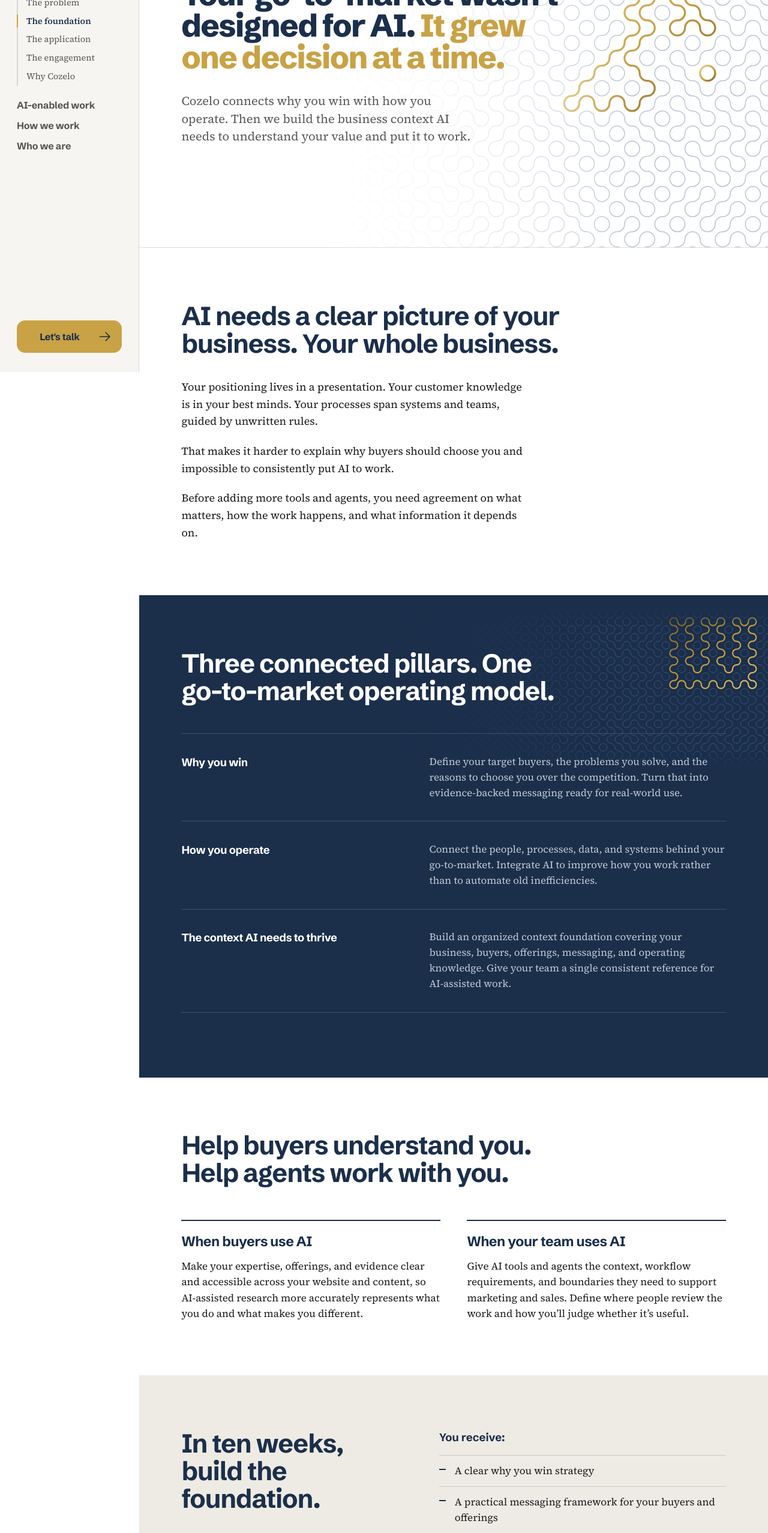
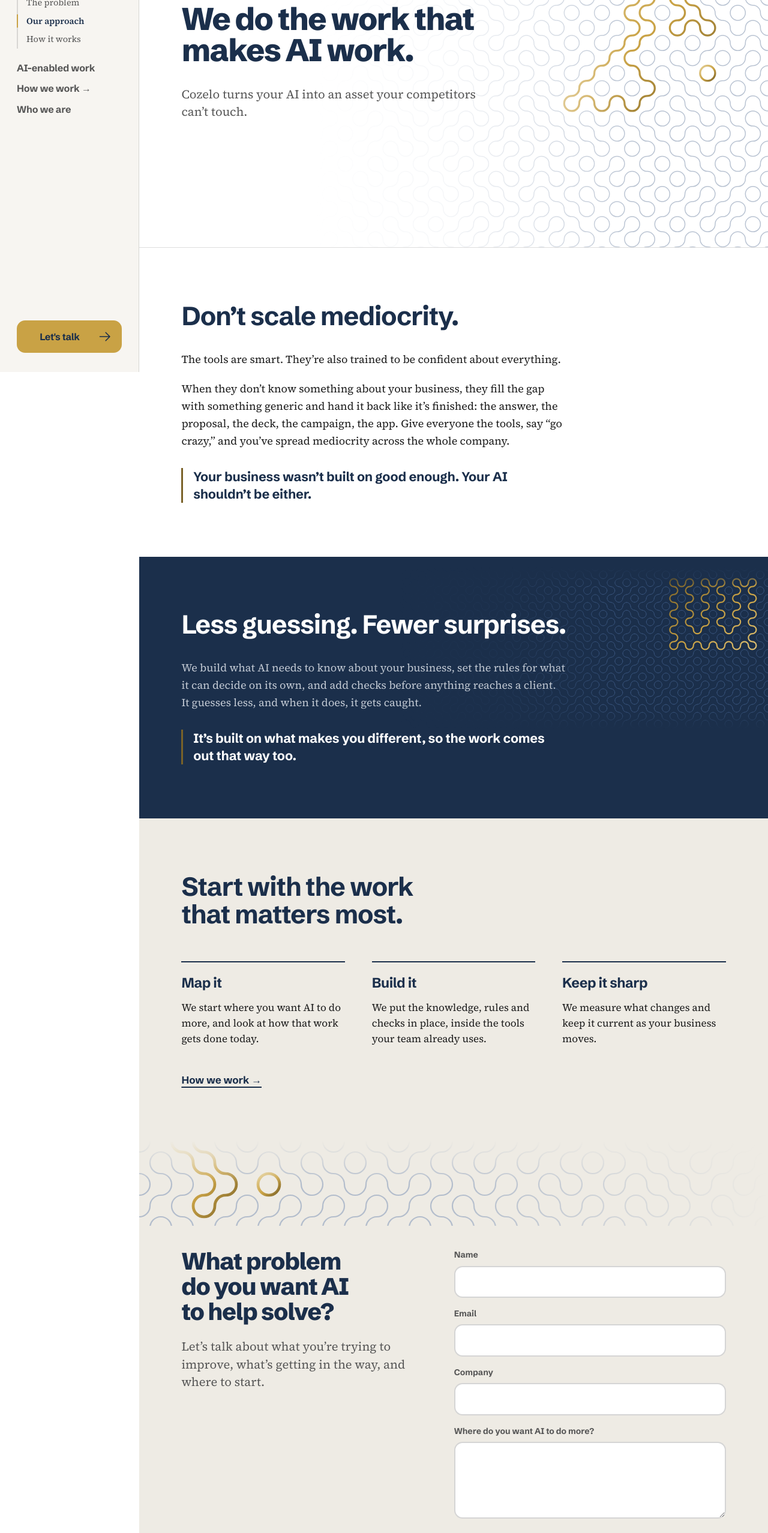
Before and after one commit to Cozelo/cozelo-site, a plain HTML site: page index.html in a window 1280 px wide. Shown: the part 180-2735 px from the top of the page at 60% size. Drawn offline with Linux system fonts and the light colour scheme.

Commit message:
Home: new copy (hero, problem, approach, three steps)
Co-Authored-By: Claude Opus 5.5 <noreply@anthropic.com>

```diff
--- a/index.html
+++ b/index.html
@@ -16,20 +16,20 @@
 <link rel="canonical" href="https://cozelo.co/">
 <meta property="og:type" content="website">
 <meta property="og:site_name" content="Cozelo">
-<meta property="og:title" content="Cozelo | Your go-to-market, built for AI">
-<meta property="og:description" content="Cozelo connects why you win with how you operate. Then we build the business context AI needs to understand your value and put it to work.">
+<meta property="og:title" content="Cozelo | We do the work that makes AI work">
+<meta property="og:description" content="Cozelo turns your AI into an asset your competitors can&rsquo;t touch: built on what makes your business different, with rules for what it decides and checks before anything reaches a client.">
 <meta property="og:url" content="https://cozelo.co/">
 <meta property="og:image" content="https://cozelo.co/assets/og-card-v4.png">
 <meta property="og:image:width" content="1200">
 <meta property="og:image:height" content="630">
 <meta name="twitter:card" content="summary_large_image">
-<meta name="twitter:title" content="Cozelo | Your go-to-market, built for AI">
-<meta name="twitter:description" content="Cozelo connects why you win with how you operate. Then we build the business context AI needs to understand your value and put it to work.">
+<meta name="twitter:title" content="Cozelo | We do the work that makes AI work">
+<meta name="twitter:description" content="Cozelo turns your AI into an asset your competitors can&rsquo;t touch: built on what makes your business different, with rules for what it decides and checks before anything reaches a client.">
 <meta name="twitter:image" content="https://cozelo.co/assets/og-card-v4.png">
 <meta name="theme-color" content="#ffffff">
 <link rel="apple-touch-icon" href="/assets/logo-badge-128.png">
-<title>Cozelo | Your go-to-market, built for AI</title>
-<meta name="description" content="Cozelo connects why you win with how you operate. Then we build the business context AI needs to understand your value and put it to work.">
+<title>Cozelo | We do the work that makes AI work</title>
+<meta name="description" content="Cozelo turns your AI into an asset your competitors can&rsquo;t touch: built on what makes your business different, with rules for what it decides and checks before anything reaches a client.">
 <link rel="preconnect" href="https://fonts.googleapis.com">
 <link rel="preconnect" href="https://fonts.gstatic.com" crossorigin>
 <link href="https://fonts.googleapis.com/css2?family=Schibsted+Grotesk:wght@400;700;800&family=Source+Serif+4:ital,opsz,wght@0,8..60,400;0,8..60,600;1,8..60,400&display=swap" rel="stylesheet">
@@ -42,7 +42,7 @@
 .home-hero h1{max-width:20ch}
 .home-hero .lede{margin-top:2rem; max-width:40rem}
 /* Hero: Junctions field beside the headline. The gold shape is irregular, grown corner by corner along a
-   line rising from lower left to upper right, with two gold circles set apart from it: a go-to-market
+   line rising from lower left to upper right, with two gold circles set apart from it: work
    that grew one decision at a time. */
 .home-hero{position:relative; overflow:hidden}
 .home-hero .inner{position:relative; z-index:1}
@@ -56,7 +56,7 @@
     mask-image:linear-gradient(90deg, transparent 0, rgba(0,0,0,.14) 28%, rgba(0,0,0,.45) 48%, #000 70%)}
 }
 @media(max-width:900px){
-  /* small enough that "Your go-to-market" fits on one line on phones, so "Your" never sits alone */
+  /* smaller on phones so the headline sits in three short lines */
   .home-hero h1{font-size:clamp(2.1rem,9vw,2.5rem)}
   /* The field straddles the line between the hero and the next section, half in each one's padding. */
   .home-hero{overflow:visible; padding-bottom:4.25rem}
@@ -83,40 +83,20 @@
     mask-composite:intersect}
 }
 
-#engagement .lay-split .leave{margin-top:0}
-
-/* Why Cozelo: the two of us, beside the copy that names us. */
-.people{display:grid; grid-template-columns:1fr 1fr; gap:1.25rem; max-width:24rem; justify-self:end; width:100%}
-.people figure{margin:0}
-.people img{aspect-ratio:4/5; width:100%; height:auto; display:block; object-fit:cover; border-radius:10px; background:var(--bone)}
-.people figcaption{display:flex; flex-direction:column; gap:.15rem; margin-top:.75rem}
-.people b{font-family:var(--sans); font-size:.875rem; color:var(--navy)}
-.people span{font-family:var(--serif); font-size:.875rem; color:var(--on-light-soft)}
-@media(max-width:900px){.people{justify-self:start}}
-
 .sec-body{margin-top:clamp(1.5rem,3vw,2.25rem)}
-.sec-body .prose{max-width:40rem}
+.sec-body.prose{max-width:40rem}
 
 /* Two or three columns of ruled cards */
 .cols{display:grid; gap:clamp(1.75rem,3.5vw,3rem); margin-top:clamp(2.25rem,4.5vw,3.5rem)}
-.cols--2{grid-template-columns:repeat(2,minmax(0,1fr))}
+.cols--3{grid-template-columns:repeat(3,minmax(0,1fr))}
 .col{border-top:2px solid var(--navy); padding-top:1.25rem}
 .col h3{font-size:clamp(1.3rem,1.8vw,1.5rem); line-height:1.2; letter-spacing:-.02em}
 .col p{margin:.875rem 0 0; font-family:var(--serif); font-size:1.0625rem; line-height:1.55; color:var(--on-light)}
-@media(max-width:900px){.cols--2{grid-template-columns:1fr}}
+@media(max-width:900px){.cols--3{grid-template-columns:1fr}}
 
-#foundation h2{max-width:26ch}
-.lay-split--people{grid-template-columns:minmax(0,1.3fr) minmax(0,.7fr); align-items:center}
-@media(max-width:900px){.lay-split--people{grid-template-columns:1fr}}
-
-/* Engagement: deliverables list */
-.leave{margin-top:clamp(1.75rem,3.5vw,2.5rem); max-width:40rem}
-.leave__h{font-family:var(--sans); font-weight:700; font-size:1.15rem; color:var(--navy); margin:0}
-.leave ul{list-style:none; margin:1rem 0 0; padding:0; border-top:1px solid var(--rule-light)}
-.leave li{font-family:var(--serif); font-size:1.0625rem; line-height:1.5; color:var(--on-light);
-  padding:.8rem 0 .8rem 1.6rem; border-bottom:1px solid var(--rule-light); position:relative}
-.leave li::before{content:""; position:absolute; left:0; top:1.35rem; width:.7rem; height:2px; background:var(--navy)}
-.leave + .prose{margin-top:clamp(1.5rem,3vw,2rem)}
+.prose .call{font-family:var(--sans); font-weight:700; font-size:clamp(1.15rem,1.7vw,1.35rem); line-height:1.35; letter-spacing:-.01em; color:var(--navy)}
+.band--dark .prose .call{color:var(--on-dark)}
+.home-more{display:inline-block; margin-top:clamp(2rem,4vw,2.75rem)}
 
 </style>
 </head>
@@ -137,7 +117,7 @@
 <nav class="mmenu" id="mmenu" aria-label="Primary">
   <a class="mlink current" href="/">Home</a>
   <a class="mlink" href="/ai-enabled-work/">AI-enabled work</a>
-  <a class="mlink" href="/how-we-work/">How we work</a>
+  <a class="mlink" href="/how-we-work/">How we work &rarr;</a>
   <a class="mlink" href="/who-we-are/">Who we are</a>
   <div class="mmenu__foot">
     <a class="btn btn--primary" href="#lets-talk">Let's talk<svg class="btn__arrow" viewBox="0 0 24 24" fill="none" stroke="currentColor" stroke-width="1.6" stroke-linecap="round" stroke-linejoin="round" aria-hidden="true" focusable="false"><path d="M3.5 12H20M13.2 5.2 20 12l-6.8 6.8"/></svg></a>
@@ -153,14 +133,12 @@
       <li><a class="rail__pg current" href="/" aria-current="page">Home</a>
         <ul class="rail__toc">
           <li><a href="#problem">The problem</a></li>
-          <li><a href="#foundation">The foundation</a></li>
-          <li><a href="#application">The application</a></li>
-          <li><a href="#engagement">The engagement</a></li>
-          <li><a href="#why-cozelo">Why Cozelo</a></li>
+          <li><a href="#approach">Our approach</a></li>
+          <li><a href="#process">How it works</a></li>
         </ul>
       </li>
       <li><a class="rail__pg" href="/ai-enabled-work/">AI-enabled work</a></li>
-      <li><a class="rail__pg" href="/how-we-work/">How we work</a></li>
+      <li><a class="rail__pg" href="/how-we-work/">How we work &rarr;</a></li>
       <li><a class="rail__pg" href="/who-we-are/">Who we are</a></li>
     </ul>
   </div>
@@ -169,8 +147,8 @@
 
 <header class="band band--light home-hero" id="top">
   <div class="inner">
-    <h1>Your <span class="nb">go-to-market</span> wasn&rsquo;t designed for AI. <span class="h1-accent">It grew one decision at a time.</span></h1>
-    <p class="lede">Cozelo connects why you win with how you operate. Then we build the business context AI needs to understand your value and put it to work.</p>
+    <h1>We do the work that makes AI work.</h1>
+    <p class="lede">Cozelo turns your AI into an asset your competitors can&rsquo;t touch.</p>
   </div>
   <div class="jx jx-hero" data-motif="junctions" data-surface="white" data-seed="23" data-narrow-media="(max-width: 900px)"
        data-opts='{"tile":29,"fluid":870,"anchor":"right","shapes":[{"type":"chain","points":[[13,14],[9,10],[8,7],[4,5]]},{"type":"blob","x":11,"y":12,"n":6,"seed":3},{"type":"blob","x":6,"y":6,"n":6,"seed":5},{"type":"dot","x":13,"y":4},{"type":"dot","x":4,"y":12}]}'
@@ -179,96 +157,48 @@
 
 <section class="band band--light" id="problem">
   <div class="inner">
-    <h2>AI needs a clear picture of your business. Your whole business.</h2>
+    <h2>Don&rsquo;t scale mediocrity.</h2>
     <div class="sec-body prose">
-      <p>Your positioning lives in a presentation. Your customer knowledge is in your best minds. Your processes span systems and teams, guided by unwritten rules.</p>
-      <p>That makes it harder to explain why buyers should choose you and impossible to consistently put AI to work.</p>
-      <p>Before adding more tools and agents, you need agreement on what matters, how the work happens, and what information it depends on.</p>
+      <p>The tools are smart. They&rsquo;re also trained to be confident about everything.</p>
+      <p>When they don&rsquo;t know something about your business, they fill the gap with something generic and hand it back like it&rsquo;s finished: the answer, the proposal, the deck, the campaign, the app. Give everyone the tools, say &ldquo;go crazy,&rdquo; and you&rsquo;ve spread mediocrity across the whole company.</p>
+      <p class="call">Your business wasn&rsquo;t built on good enough. Your AI shouldn&rsquo;t be either.</p>
     </div>
   </div>
 </section>
 
-<section class="band band--dark" id="foundation">
+<section class="band band--dark" id="approach">
   <div class="inner">
     <div class="jx-head">
-      <h2>Three connected pillars. One <span class="nb">go-to-market</span> operating model.</h2>
+      <h2>Less guessing. Fewer surprises.</h2>
       <div class="jx jx-pillars" data-motif="junctions" data-surface="navy" data-seed="5" data-draw="scroll"
            data-opts='{"tile":21,"anchor":"right","thin":0.07,"thick":0.15,"shapes":[{"type":"rect","x":3,"y":1,"w":2,"h":6},{"type":"rect","x":7,"y":1,"w":2,"h":6},{"type":"rect","x":11,"y":1,"w":2,"h":6},{"type":"rect","x":3,"y":7,"w":10,"h":2}]}'
            data-opts-narrow='{"tile":13,"fit":true,"thick":0.17,"shapes":[{"type":"rect","x":2,"y":2,"w":2,"h":6},{"type":"rect","x":6,"y":2,"w":2,"h":6},{"type":"rect","x":10,"y":2,"w":2,"h":6},{"type":"rect","x":2,"y":8,"w":10,"h":2}]}'></div>
     </div>
-    <dl class="dl">
-      <div class="dl__row">
-        <dt>Why you win</dt>
-        <dd>Define your target buyers, the problems you solve, and the reasons to choose you over the competition. Turn that into evidence-backed messaging ready for real-world use.</dd>
-      </div>
-      <div class="dl__row">
-        <dt>How you operate</dt>
-        <dd>Connect the people, processes, data, and systems behind your go-to-market. Integrate AI to improve how you work rather than to automate old inefficiencies.</dd>
-      </div>
-      <div class="dl__row">
-        <dt>The context AI needs to thrive</dt>
-        <dd>Build an organized context foundation covering your business, buyers, offerings, messaging, and operating knowledge. Give your team a single consistent reference for AI-assisted work.</dd>
-      </div>
-    </dl>
-  </div>
-</section>
-
-<section class="band band--light" id="application">
-  <div class="inner">
-    <h2>Help buyers understand you. Help agents work with you.</h2>
-    <div class="cols cols--2">
-      <div class="col">
-        <h3>When buyers use AI</h3>
-        <p>Make your expertise, offerings, and evidence clear and accessible across your website and content, so AI-assisted research more accurately represents what you do and what makes you different.</p>
-      </div>
-      <div class="col">
-        <h3>When your team uses AI</h3>
-        <p>Give AI tools and agents the context, workflow requirements, and boundaries they need to support marketing and sales. Define where people review the work and how you&rsquo;ll judge whether it&rsquo;s useful.</p>
-      </div>
+    <div class="sec-body prose">
+      <p>We build what AI needs to know about your business, set the rules for what it can decide on its own, and add checks before anything reaches a client. It guesses less, and when it does, it gets caught.</p>
+      <p class="call">It&rsquo;s built on what makes you different, so the work comes out that way too.</p>
     </div>
   </div>
 </section>
 
-<section class="band band--shade" id="engagement">
-  <div class="inner lay-split">
-    <h2>In ten weeks, build the foundation.</h2>
-    <div>
-    <div class="leave">
-      <p class="leave__h">You receive:</p>
-      <ul>
-        <li>A clear why you win strategy</li>
-        <li>A practical messaging framework for your buyers and offerings</li>
-        <li>An evaluation of your go-to-market operating model</li>
-        <li>An AI context foundation organized for use by your team</li>
-        <li>Prioritized recommendations for further action</li>
-      </ul>
+<section class="band band--shade" id="process">
+  <div class="inner">
+    <h2>Start with the work that matters most.</h2>
+    <div class="cols cols--3">
+      <div class="col">
+        <h3>Map it</h3>
+        <p>We start where you want AI to do more, and look at how that work gets done today.</p>
+      </div>
+      <div class="col">
+        <h3>Build it</h3>
+        <p>We put the knowledge, rules and checks in place, inside the tools your team already uses.</p>
+      </div>
+      <div class="col">
+        <h3>Keep it sharp</h3>
+        <p>We measure what changes and keep it current as your business moves.</p>
+      </div>
     </div>
-    <div class="prose">
-      <p>From there, we help put the model into practice through content, integrated workflows, and agent-enabled operations.</p>
-    </div>
-    </div>
-  </div>
-</section>
-
-<section class="band band--light" id="why-cozelo">
-  <div class="inner lay-split lay-split--people">
-    <div>
-    <h2>Senior practitioners. Strategy through implementation.</h2>
-    <div class="sec-body prose">
-      <p>You work directly with Chris DiPierro and Teague Duncan, the people defining the approach and helping put it to work.</p>
-      <p>Our experience spans go-to-market strategy, positioning, messaging, and operational implementation. We bring those disciplines together to help businesses make practical decisions about AI and build the foundations for a go-to-market operating model built with AI at its core.</p>
-    </div>
-    </div>
-    <div class="people">
-      <figure>
-        <img src="/assets/chris.jpg" alt="Chris DiPierro" width="672" height="840" loading="lazy" decoding="async">
-        <figcaption><b>Chris DiPierro</b><span>Founder &amp; CEO</span></figcaption>
-      </figure>
-      <figure>
-        <img src="/assets/teague.jpg" alt="Teague Duncan" width="672" height="840" loading="lazy" decoding="async">
-        <figcaption><b>Teague Duncan</b><span>VP of Strategy</span></figcaption>
-      </figure>
-    </div>
+    <a class="textlink home-more" href="/how-we-work/">How we work &rarr;</a>
   </div>
 </section>
 
@@ -322,7 +252,7 @@
     <ul>
       <li><a href="/">Home</a></li>
       <li><a href="/ai-enabled-work/">AI-enabled work</a></li>
-      <li><a href="/how-we-work/">How we work</a></li>
+      <li><a href="/how-we-work/">How we work &rarr;</a></li>
       <li><a href="/who-we-are/">Who we are</a></li>
     </ul>
     <p class="footer__legal">&copy; 2026 Cozelo LLC</p>
```
